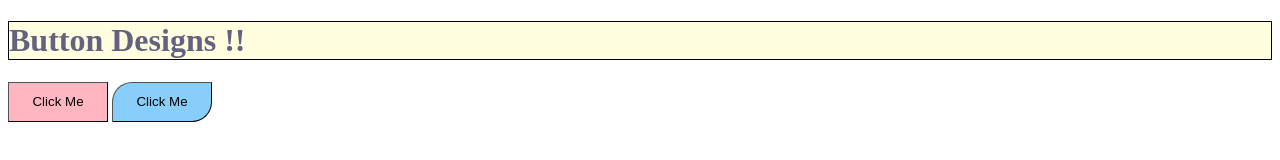
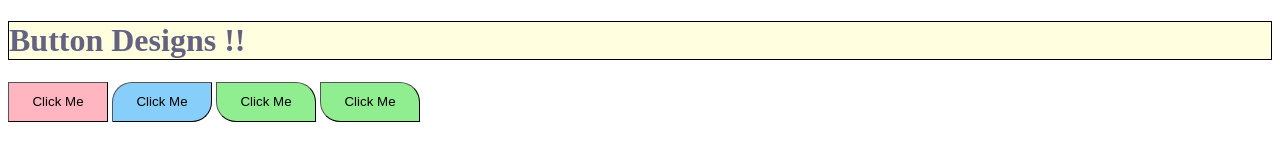
Before and after one commit to Jayashri-23/first-css-project, a plain HTML site: page pages/idex.html in a window 1280 px wide. Drawn offline with Linux system fonts and the light colour scheme.

Commit message:
button 3 and 4 added

```diff
--- a/pages/idex.html
+++ b/pages/idex.html
@@ -22,12 +22,31 @@
          border-width:1px;
          border-radius: 20px 0px 20px 0px;
        }
+       .btn-3{
+         background-color:lightgreen;
+         height:40px;
+         width: 100px;
+         border-width:1px;
+         border-radius:0px 20px 0px 20px;
+       }
+       .btn-4{
+         background-color:lightgreen;
+         height:40px;
+         width: 100px;
+         border-width:1px;
+          border-radius:0px 20px 0px 20px;
+       }
     </style>
 </head>
 <body>
     <h1 class="heading">Button Designs !!</h1>
 
     <button class="btn-1">Click Me</button>
+
     <button class="btn-2">Click Me</button>
+
+    <button class="btn-3">Click Me</button>
+
+    <button class="btn-4">Click Me</button>
 </body>
 </html>
```
